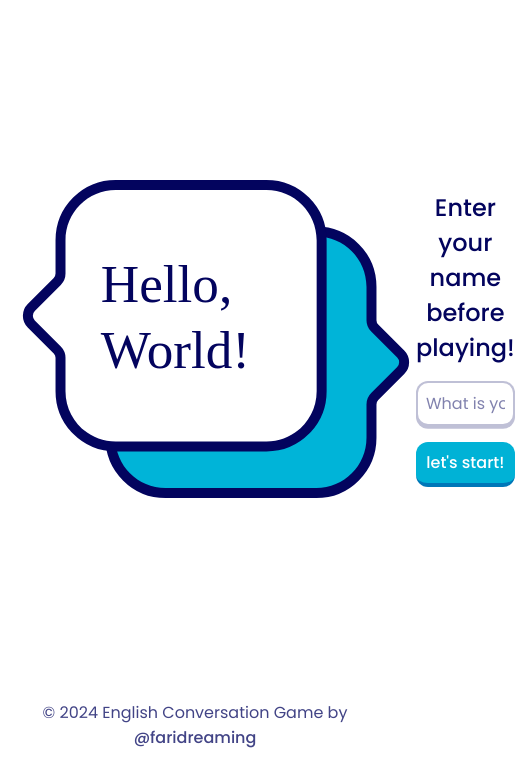
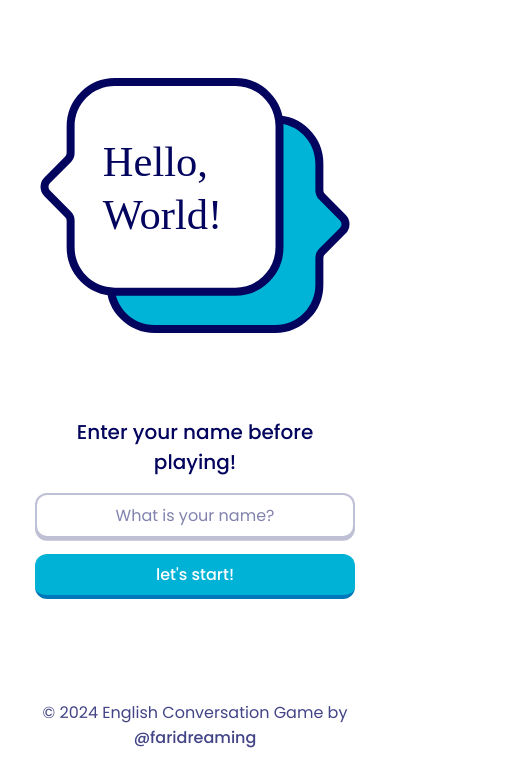
Before and after one commit to faridreaming/final-project-english-conversation, a plain HTML site: page index.html in a window 390 px wide. Shown: the part 78-844 px from the top of the page, 515 px wide, since content can reach past the window. Drawn offline with Linux system fonts and the light colour scheme.

Commit message:
create responsive

```diff
--- a/css/game.css
+++ b/css/game.css
@@ -1,14 +1,14 @@
 @import url(style.css);
 
-/* Header */
 .hamburger-menu-button {
   user-select: none;
   cursor: pointer;
+  filter: invert(100%);
   transition: var(--basic-transition);
 }
 
 .hamburger-menu-button:hover {
-  color: var(--color-4);
+  opacity: 75%;
 }
 
 .container.options-wrapper {
--- a/css/index.css
+++ b/css/index.css
@@ -7,14 +7,45 @@ body {
   justify-content: space-between;
 }
 
-/* Header */
 .logo {
   justify-content: center;
   width: 100%;
 }
 
-/* Main */
 main .container {
   display: grid;
   grid-template-columns: 1fr 1fr;
 }
+
+@media screen and (max-width: 1024px) {
+  main {
+    height: 100%;
+  }
+  main .container {
+    height: 100%;
+    display: flex;
+    flex-direction: column;
+    justify-content: space-evenly;
+    align-items: center;
+    gap: 1rem;
+  }
+  .name-form {
+    width: 25rem;
+  }
+}
+
+@media screen and (max-width: 463px) {
+  main .container {
+    grid-template-columns: 1fr;
+  }
+  .name-form,
+  .hero-wrapper img {
+    width: 20rem;
+  }
+  .name-form p {
+    font-size: 1.25rem;
+  }
+  .footer-title {
+    display: none;
+  }
+}
```
